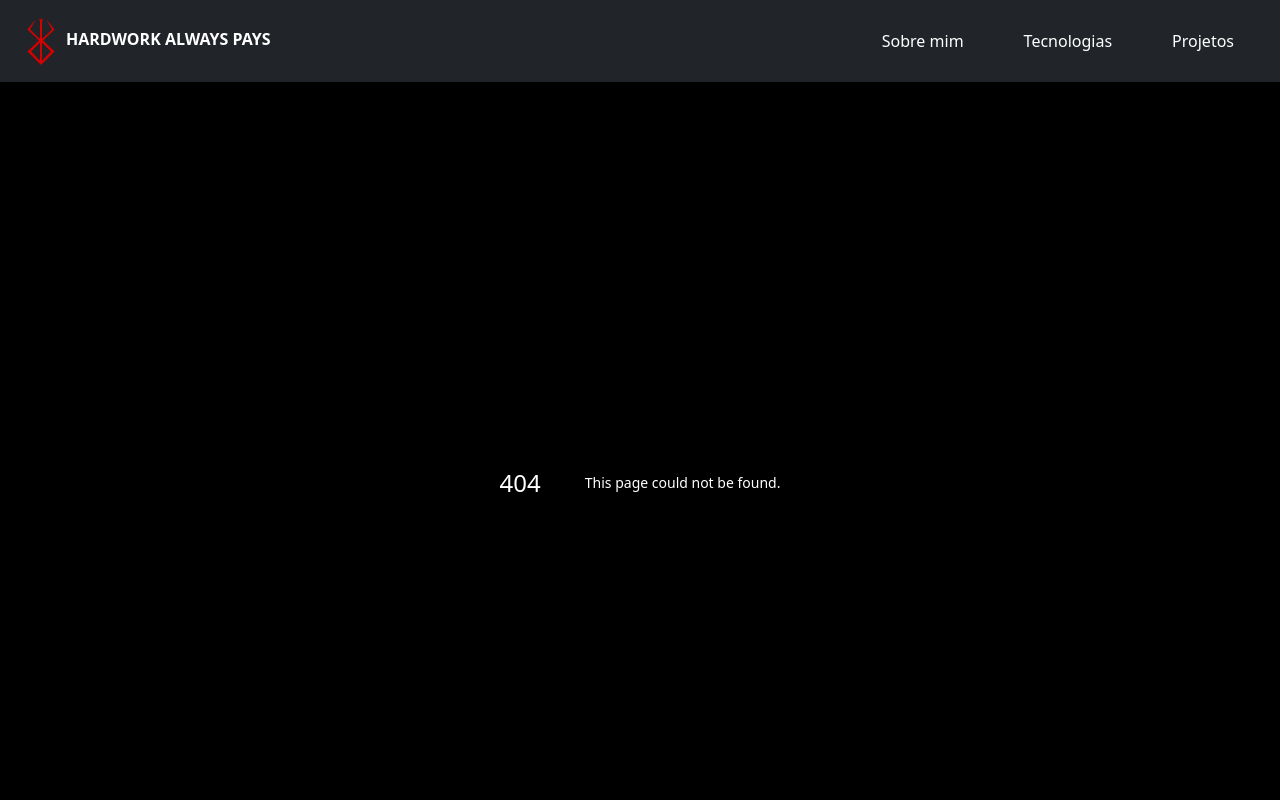
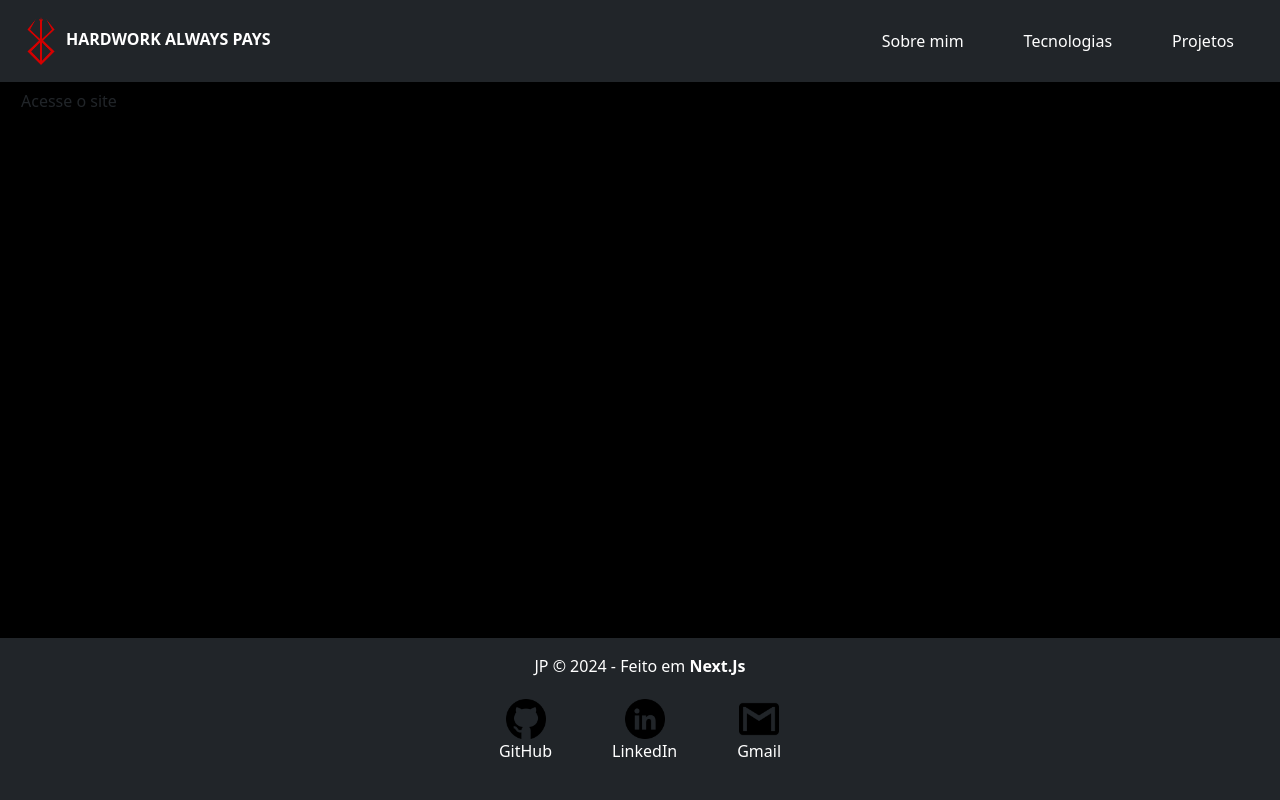
Before and after one commit to joaoparqum/next_portfolio, a Next.js app: page /component/button in a window 1280 px wide. Before the commit this address had no page. Shown: the top 800 px of the page. Built offline with nearby package versions, Linux system fonts and the light colour scheme.

Commit message:
fix: buttons

```diff
--- /dev/null
+++ b/src/pages/component/button.tsx
@@ -0,0 +1,7 @@
+export default function Button(){
+    return(
+        <>
+            <div className="btn mx-2 bg-black">Acesse o site</div>
+        </>
+    );
+}
--- a/src/styles/globals.css
+++ b/src/styles/globals.css
@@ -86,3 +86,16 @@
     padding: 20px;
     text-align: center;
 }
+
+.link-dep{
+    text-decoration: none;
+    color: white;
+}
+
+.tec{
+    width: 90px;
+    height: 25px;
+    background-color: black;
+    color: white;
+    border-radius: 12px;
+}
```
Also changed, not shown: src/pages/component/projeto.tsx (+9 -1 lines), src/pages/projeto.tsx (+30 -3 lines).
